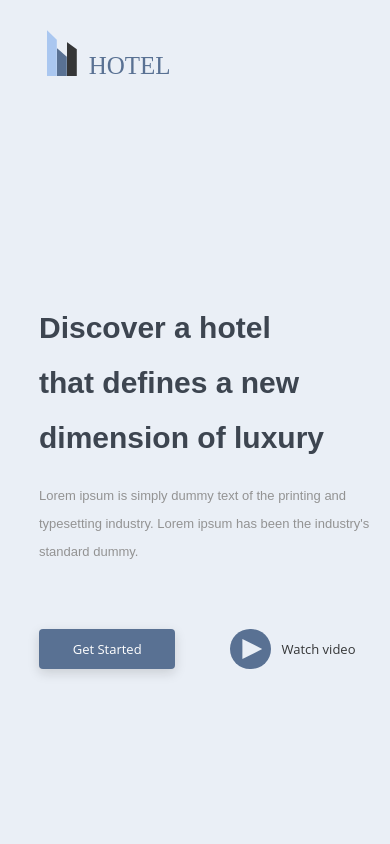
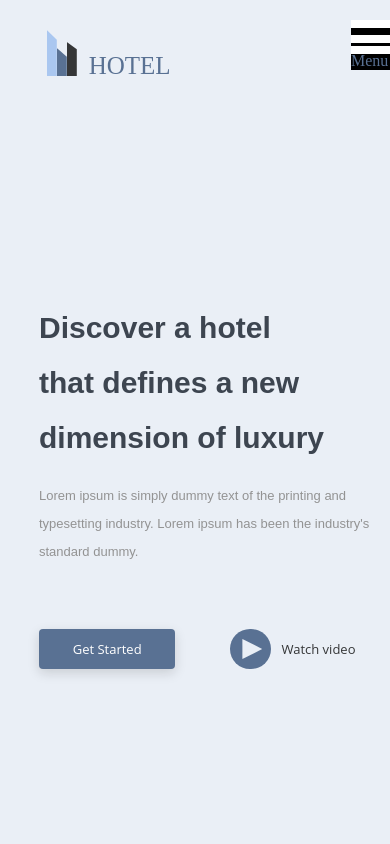
Before and after one commit to mjsnprogramming/mjsn_hotel, a Vue app: page / in a window 390 px wide. Shown: the top 844 px of the page. Built offline with nearby package versions, Linux system fonts and the light colour scheme.

Commit message:
navbar mobile menu

```diff
--- a/src/components/HeaderComponent.vue
+++ b/src/components/HeaderComponent.vue
@@ -19,6 +19,23 @@
 
             <button id = "reservation">Reservation</button>
 
+            <div id = "nav">
+                <div id = "link1" class = "navLinks"></div>
+                <div id = "link2" class = "navLinks"></div>
+                <div id = "link3" class = "navLinks"></div>
+                <span>Menu</span>
+            </div>
+            <div id = "navDrop">
+                <ul>
+                    <li><a href = "Home">Home</a></li>
+                    <li><a href = "Branch">Branch</a></li>
+                    <li><a href = "Search">Search</a></li>
+                    <li><a href = "About Us">About Us</a></li>
+                    <li><a href = "Pages">Pages</a></li>
+                    <li><a href = "Blog">Blog</a></li>
+                </ul>
+                <button id = "reservationMobile">Reservation</button>
+            </div>
         </div>
 
 
@@ -123,6 +140,44 @@ a {
     border-radius: 4px;
     color: #ffffff;
 }
+
+#nav {
+    width: 40px;
+    height: 50px;
+    background-color: black;
+    position: absolute;
+    top: 20px;
+    left: 90%;
+    display: none;
+    span {
+        position: absolute;
+        left: 0;
+            bottom: 0;
+        }
+}
+.navLinks {
+        width: 40px;
+        height: 8px;
+        background-color: #FFFFFF;
+        position: absolute;
+    }
+#link1 {
+            position: absolute;
+            top: 0;
+        }
+#link2 {
+    position: absolute;
+    top: 15px;
+}
+#link3 {
+    position: absolute;
+    top: 26px;
+}
+    #navDrop {
+        display: none;
+    }
+
+
 @media screen and (max-width: 1460px) {
 
     #main {
@@ -137,6 +192,9 @@ a {
     #reservation {
         display: none;
     }
+    #nav {
+        display: block;
+    }
 }
 
 
```
